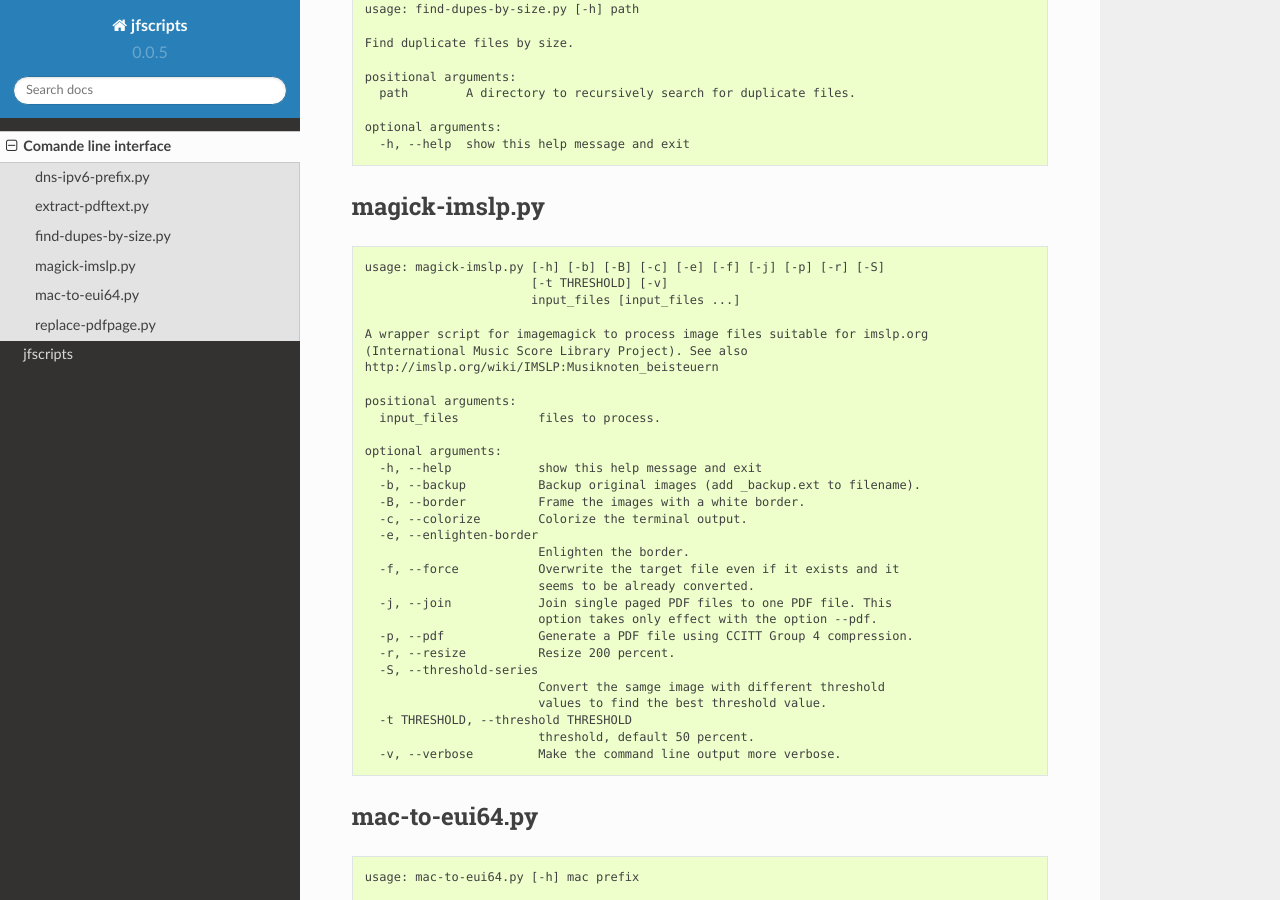
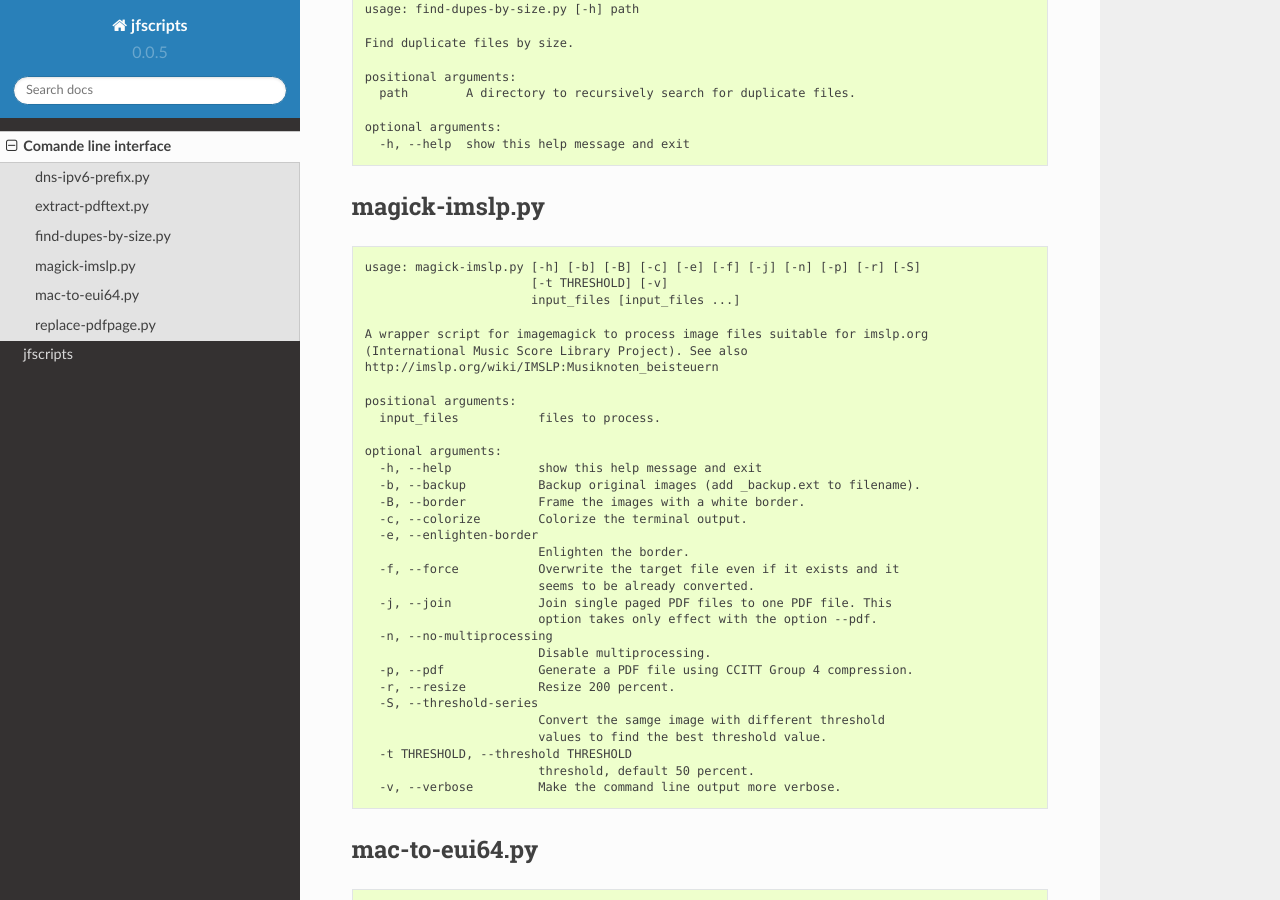
Before and after one commit to Josef-Friedrich/jfscripts, a Sphinx documentation site: the page built from doc/source/cli.rst, in a window 1280 px wide and 900 px high, scrolled down 775 px. Built offline with Sphinx 7.4.7 and the Read the Docs theme 2.0.0, drawn with Linux system fonts in a browser that asks for light colours.

Commit message:
Add option: --no-multiprocessing

```diff
--- a/README.rst
+++ b/README.rst
@@ -60,7 +60,7 @@ magick-imslp.py
 
 .. code-block:: text
 
-    usage: magick-imslp.py [-h] [-b] [-B] [-c] [-e] [-f] [-j] [-p] [-r] [-S]
+    usage: magick-imslp.py [-h] [-b] [-B] [-c] [-e] [-f] [-j] [-n] [-p] [-r] [-S]
                            [-t THRESHOLD] [-v]
                            input_files [input_files ...]
 
@@ -82,6 +82,8 @@ magick-imslp.py
                             seems to be already converted.
       -j, --join            Join single paged PDF files to one PDF file. This
                             option takes only effect with the option --pdf.
+      -n, --no-multiprocessing
+                            Disable multiprocessing.
       -p, --pdf             Generate a PDF file using CCITT Group 4 compression.
       -r, --resize          Resize 200 percent.
       -S, --threshold-series
--- a/doc/source/cli.rst
+++ b/doc/source/cli.rst
@@ -52,7 +52,7 @@ magick-imslp.py
 
 .. code-block:: text
 
-    usage: magick-imslp.py [-h] [-b] [-B] [-c] [-e] [-f] [-j] [-p] [-r] [-S]
+    usage: magick-imslp.py [-h] [-b] [-B] [-c] [-e] [-f] [-j] [-n] [-p] [-r] [-S]
                            [-t THRESHOLD] [-v]
                            input_files [input_files ...]
 
@@ -74,6 +74,8 @@ magick-imslp.py
                             seems to be already converted.
       -j, --join            Join single paged PDF files to one PDF file. This
                             option takes only effect with the option --pdf.
+      -n, --no-multiprocessing
+                            Disable multiprocessing.
       -p, --pdf             Generate a PDF file using CCITT Group 4 compression.
       -r, --resize          Resize 200 percent.
       -S, --threshold-series
```
Also changed, not shown: 2 other files.
